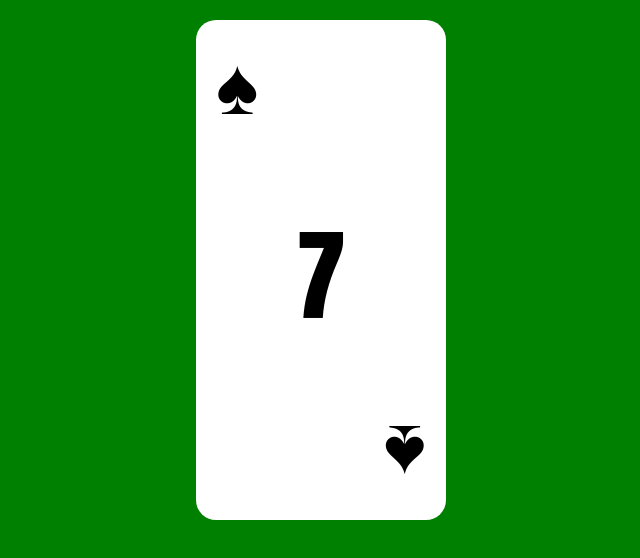
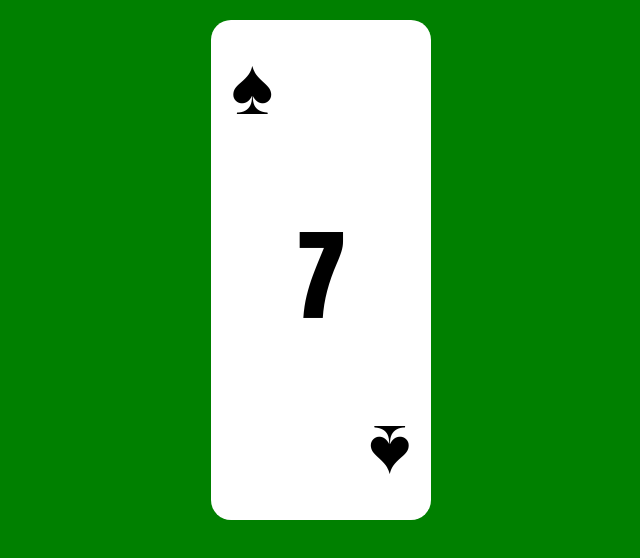
Before and after one commit to edgarbrignoni/random-card-generator, a plain HTML site: page index.html in a window 1280 px wide. Shown: the whole page, without its empty margins (319-959 px from the left). Drawn offline with Linux system fonts and the light colour scheme.

Commit message:
adjust main width

```diff
--- a/style.css
+++ b/style.css
@@ -6,10 +6,10 @@ body {
 
 .main {
     background: white;
-    max-width: 230px;
+    max-width: 200px;
     margin: auto;
     margin-top: 20px;
-    margin-bottom: 100px;
+    margin-bottom: 20px;
     padding: 10px;
     border-radius: 20px;
 }
```
